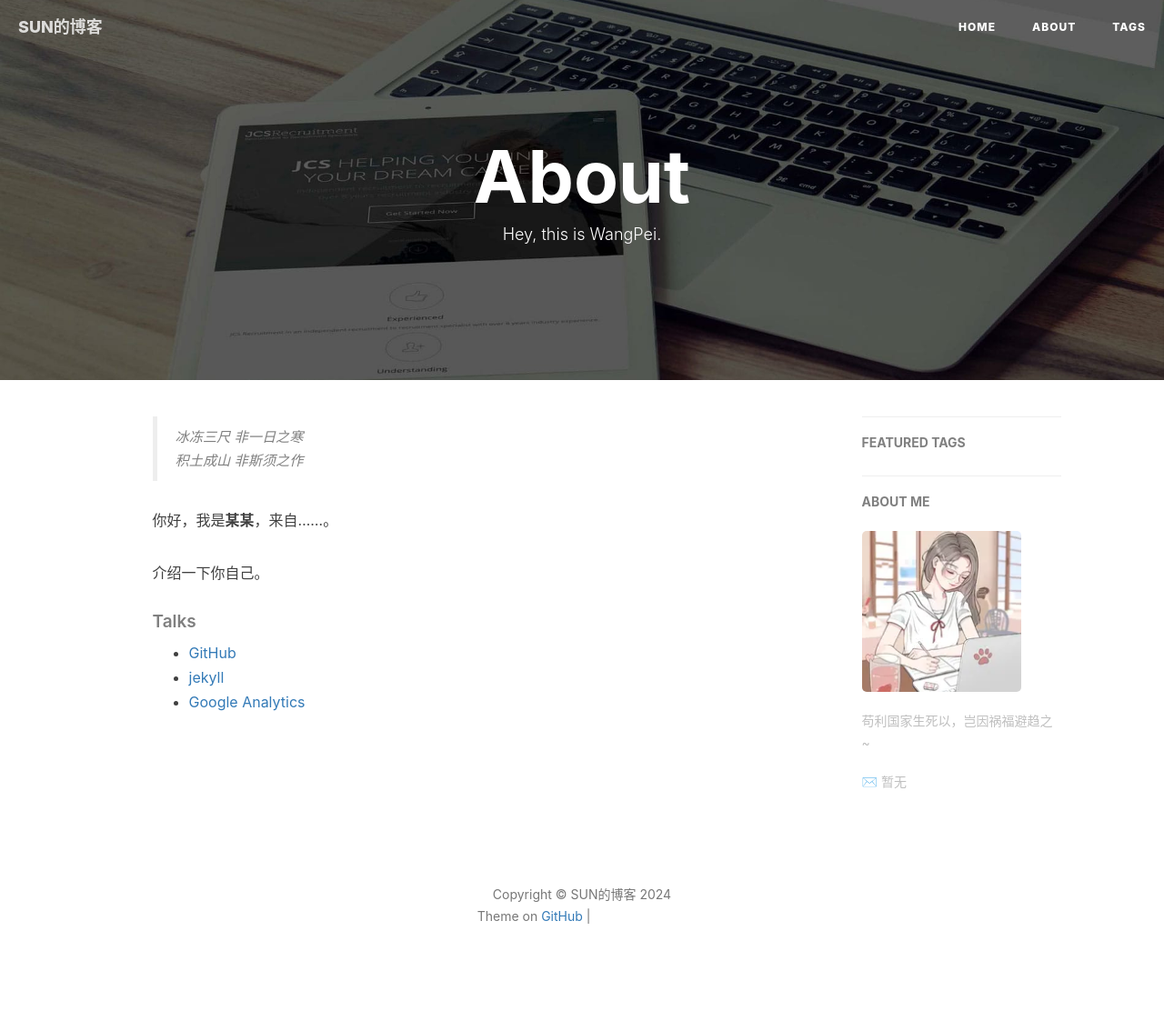
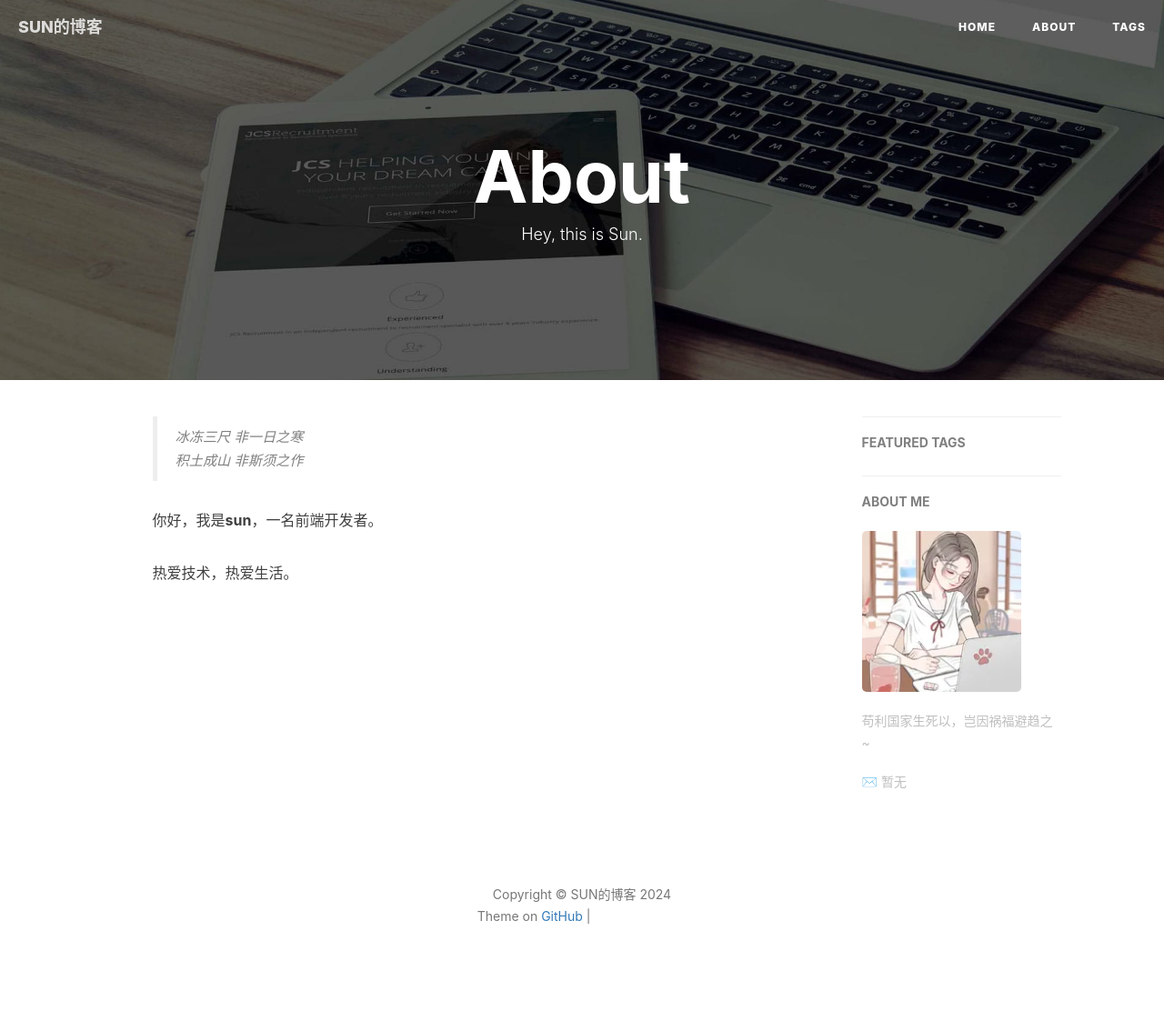
Before and after one commit to SunLijie1118/SunLijie1118.github.io, a Jekyll site: the page built from about.html, in a window 1280 px wide. Shown: the whole page at 91% size. Built offline with Jekyll 4.4.1, drawn with Linux system fonts in a browser that asks for light colours; nearby versions of some CDN libraries; comment, search, counter and statistics services are not loaded; grey boxes are pictures that could not be loaded.

Commit message:
Update about.html

```diff
--- a/about.html
+++ b/about.html
@@ -1,7 +1,7 @@
 ---
 layout: page
 title: "About"
-description: "Hey, this is WangPei."
+description: "Hey, this is Sun."
 header-img: "img/post-bg-rwd.jpg"
 ---
 
@@ -18,21 +18,14 @@ header-img: "img/post-bg-rwd.jpg"
     <blockquote><p>冰冻三尺 非一日之寒<br>
     积土成山 非斯须之作</p></blockquote>
 
-    <p>你好，我是<strong>某某</strong>，来自……。</p>
+    <p>你好，我是<strong>sun</strong>，一名前端开发者。</p>
 
-    <p>介绍一下你自己。</p>
+    <p>热爱技术，热爱生活。</p>
 
 
 
     <p></p>
 
-    <h5>Talks</h5>
-
-    <ul>
-        <li><a href="https://github.com">GitHub</a></li>
-        <li><a href="http://jekyll.com.cn/">jekyll</a></li>
-        <li><a href="https://analytics.google.com/analytics">Google Analytics</a></li>
-    </ul>
 </div>
 
 
```
